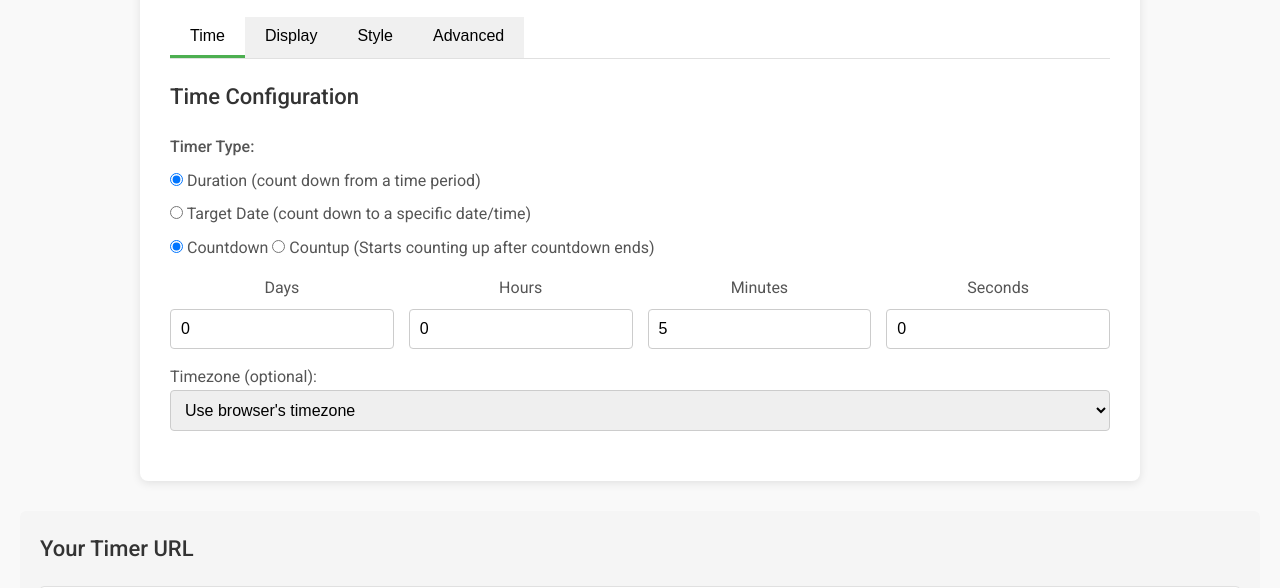
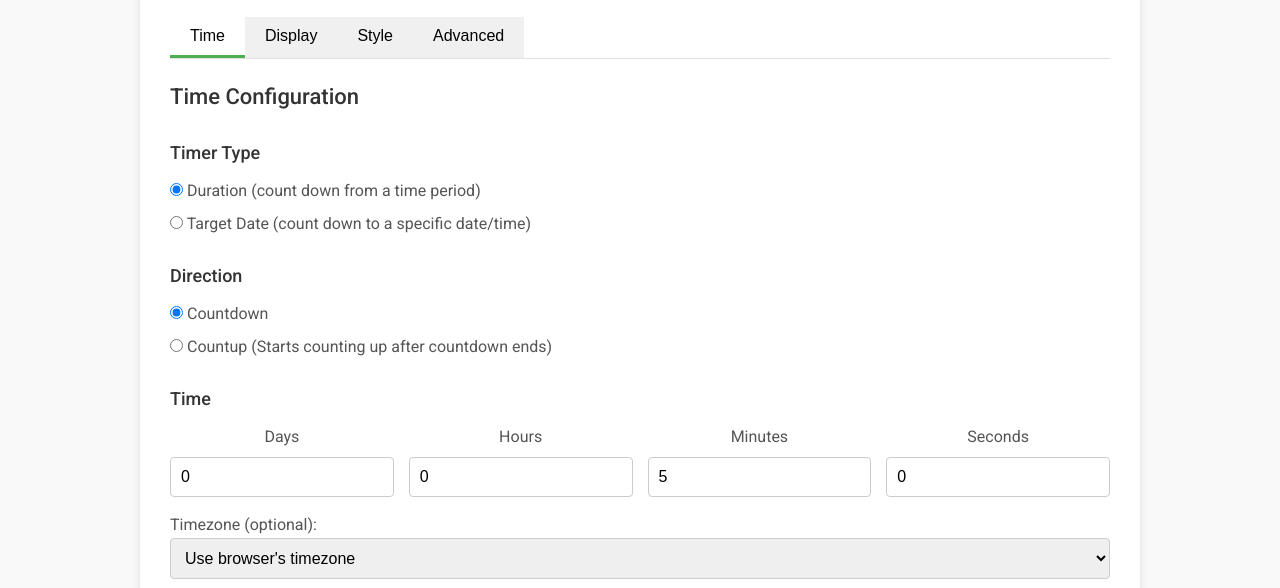
Before and after one commit to jarbochov/obs-countdown, a plain HTML site: page wizard/index.html in a window 1280 px wide. Shown: the part 170-758 px from the top of the page. Drawn offline with Linux system fonts and the light colour scheme.

Commit message:
chore: cleanup wizard display

```diff
--- a/wizard/index.html
+++ b/wizard/index.html
@@ -29,7 +29,7 @@
                         <h2>Time Configuration</h2>
 
                         <div class="option-group">
-                            <label class="option-label">Timer Type:</label>
+                            <h3>Timer Type</h3>
                             <div class="radio-group">
                                 <label>
                                     <input type="radio" name="timer-type" value="duration" checked>
@@ -40,6 +40,8 @@
                                     Target Date (count down to a specific date/time)
                                 </label>
                             </div>
+                            <h3>Direction</h3>
+                            <div class="radio radio-group">
                                 <label>
                                     <input type="radio" name="timer-direction" value="countdown" checked>
                                     Countdown
@@ -52,6 +54,7 @@
                         </div>
 
                         <!-- Duration settings (shown by default) -->
+                        <h3>Time</h3>
                         <div id="duration-settings">
                             <div class="option-group time-inputs">
                                 <div class="time-input">
--- a/wizard/wizard.css
+++ b/wizard/wizard.css
@@ -109,7 +109,7 @@ h2 {
 }
 
 h3 {
-    margin: 15px 0 10px;
+    margin: 25px 0 10px;
     font-size: 18px;
     font-weight: 500;
 }
@@ -131,7 +131,7 @@ h3 {
 
 .option-label {
     display: block;
-    margin-bottom: 8px;
+    margin-bottom: 15px;
     font-weight: 500;
     color: var(--label-color);
 }
```
